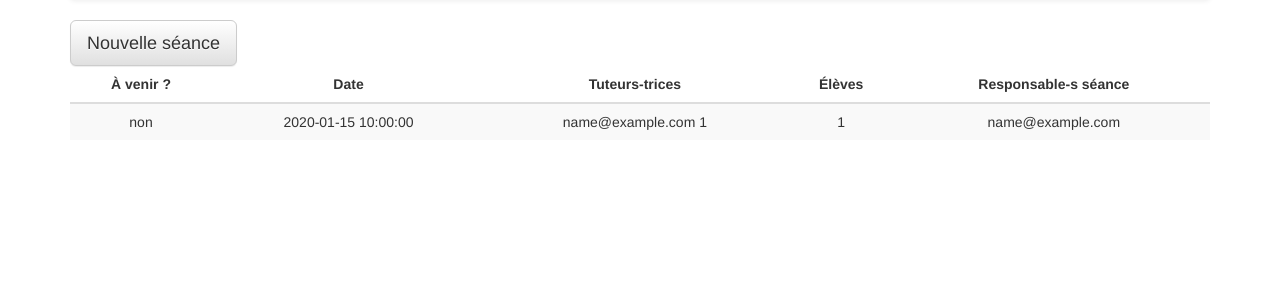
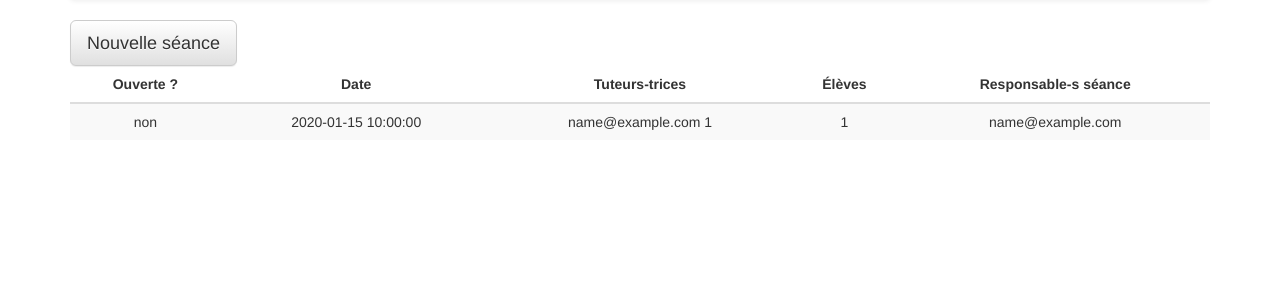
Before and after one commit to ProgVal/site-enseigner, a Flask app: template templates/gestion_soutien/index.html in a window 1280 px wide. Shown: the part 52-352 px from the top of the page. Run offline with Flask 2, Linux system fonts and the light colour scheme; the template is opened without the code that fills it: most values are stand-ins (such as "Sample title", 1, 10 or a date in 2020); parts of the project's set-up code (start-up, migrations or seed data) failed here and were passed over; some libraries are stand-ins or nearby versions.

Commit message:
Makes more sense.

```diff
--- a/templates/gestion_soutien/index.html
+++ b/templates/gestion_soutien/index.html
@@ -10,7 +10,7 @@
     <table class="table table-striped">
         <thead>
             <tr>
-                <th>À venir ?</th>
+                <th>Ouverte ?</th>
                 <th>Date</th>
                 <th>Tuteurs-trices</th>
                 <th>Élèves</th>
@@ -21,7 +21,7 @@
             {% if sessions %}
                 {% for session in sessions %}
                     <tr>
-                        <td>{% if session.is_future %}oui{% else %}non{% endif %}
+                        <td>{% if session.is_open %}oui{% else %}non{% endif %}
                         <td>{{ session.date|e }}</td>
                         <td>
                             {% if session.emailed_tutors %}
```
